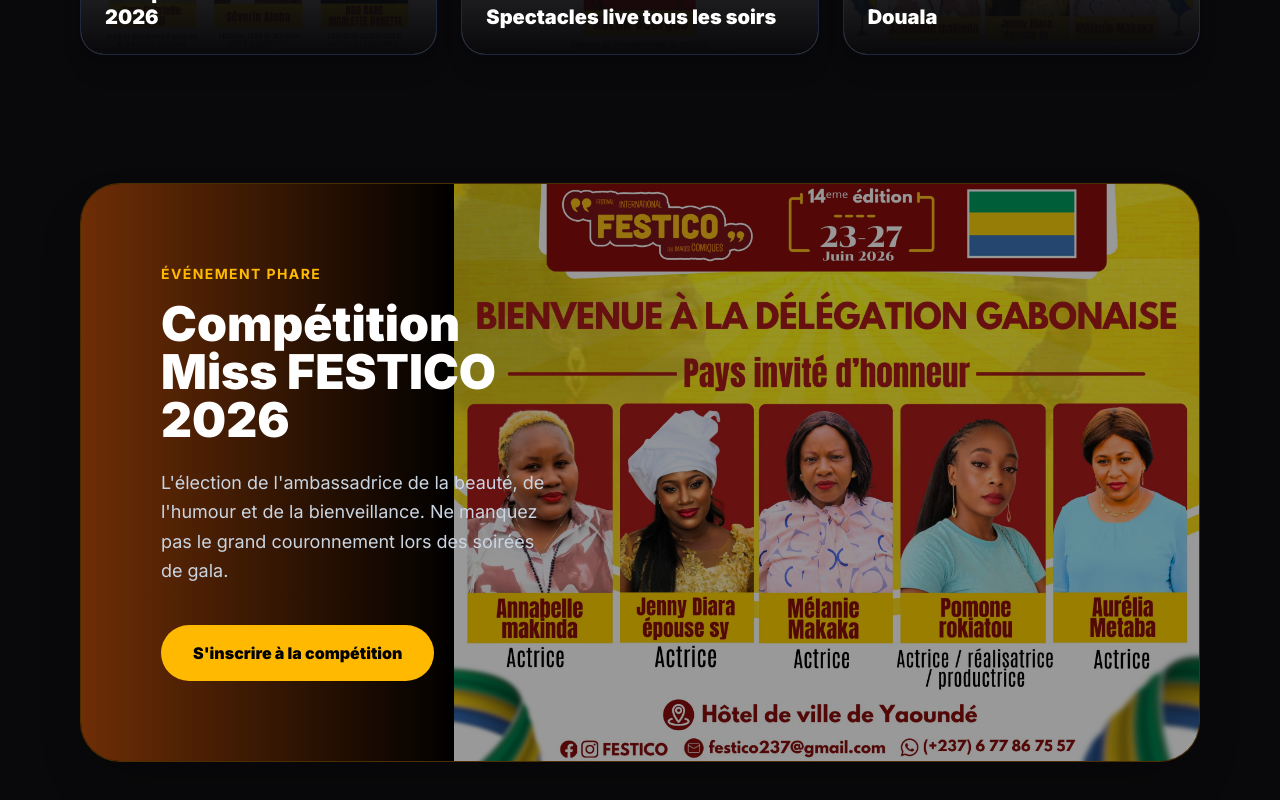
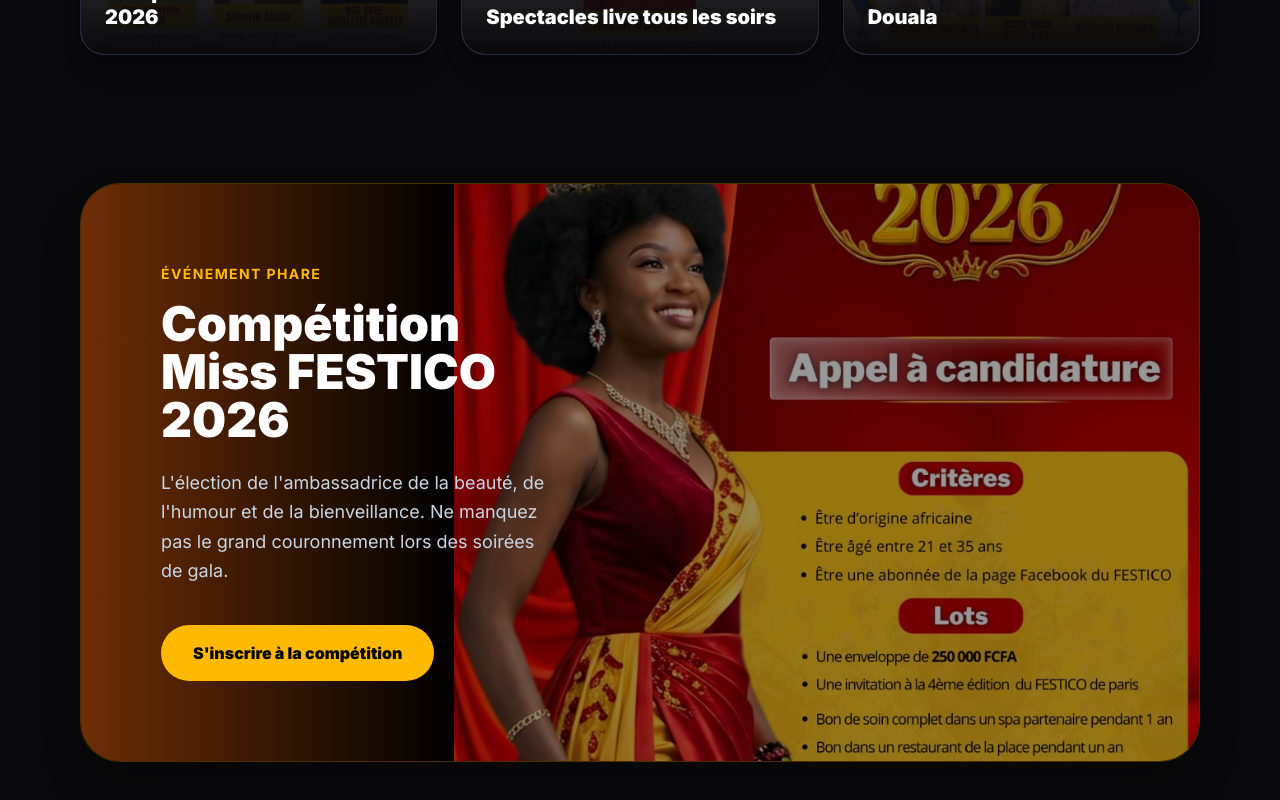
Before and after one commit to uwayezuines/festival, a Next.js app: page /edition2026 in a window 1280 px wide. Shown: the part 1690-2490 px from the top of the page. Built offline with nearby package versions, Linux system fonts and the light colour scheme.

Commit message:
fix(carousels): adjusted trombinoscope image contain sizes and used correct miss festico image

```diff
--- a/src/app/edition2026/page.js
+++ b/src/app/edition2026/page.js
@@ -4,7 +4,7 @@
 
 // Images assigned to specific sections to "fill the zones"
 const HERO_PHOTO = "/14 édition/IMG-20260604-WA0052.jpg";
-const MISS_PHOTO = "/14 édition/IMG-20260609-WA0047.jpg";
+const MISS_PHOTO = "/14 édition/miss festico.jpg";
 
 const ID_PHOTOS = [
     "/14 édition/IMG-20260609-WA0060.jpg",
--- a/src/app/page.js
+++ b/src/app/page.js
@@ -80,7 +80,7 @@
                   key={index}
                   src={src}
                   alt={`FESTICO moment ${index + 1}`}
-                  className={`absolute inset-0 w-full h-full object-cover transition-opacity duration-1000 ease-in-out ${index === currentSlide ? 'opacity-100 z-10' : 'opacity-0 z-0'}`}
+                  className={`absolute inset-0 w-full h-full object-contain transition-opacity duration-1000 ease-in-out ${index === currentSlide ? 'opacity-100 z-10' : 'opacity-0 z-0'}`}
                 />
               ))}
             </div>
```
Also changed, not shown: public/14 édition/miss festico.jpg (renamed from public/14 édition/IMG-20260609-WA0063.jpg).
